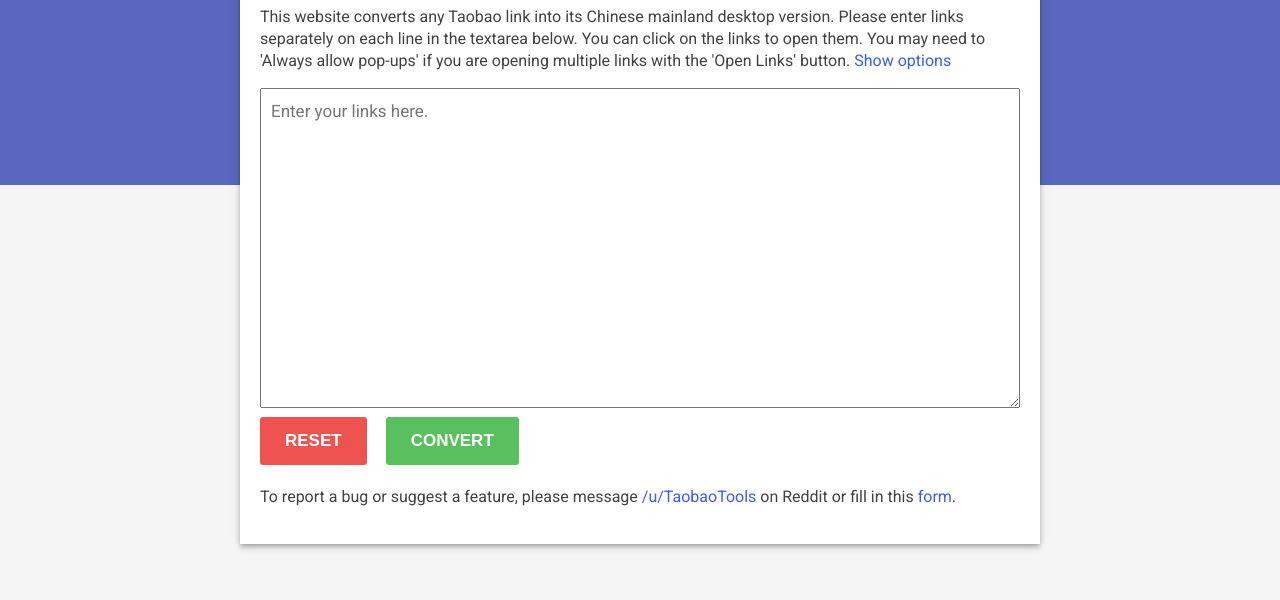
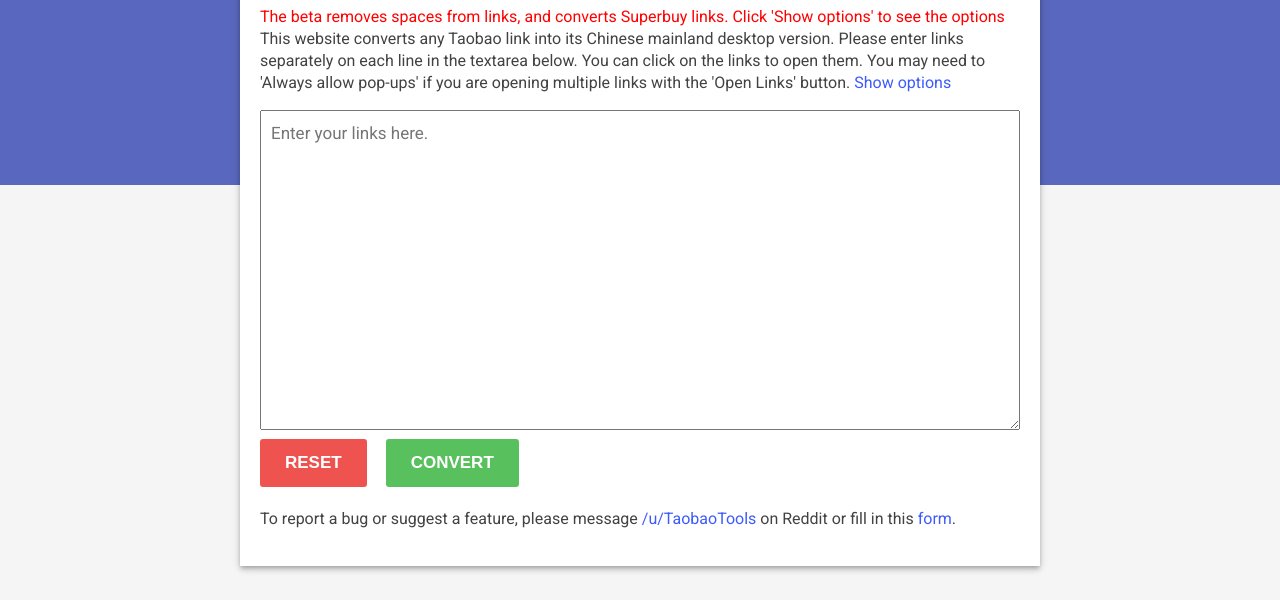
Before and after one commit to taobaotools/beta, a plain HTML site: page index.html in a window 1280 px wide. Shown: the part 200-800 px from the top of the page. Drawn offline with Linux system fonts and the light colour scheme.

Commit message:
Update index.html

```diff
--- a/index.html
+++ b/index.html
@@ -41,6 +41,7 @@
     <div class="content">
         <h1>Taobao Link Converter (Beta Version)</h1>
         <p>
+	    <span style="color: red;">The beta removes spaces from links, and converts Superbuy links. Click 'Show options' to see the options</span>
             This website converts any Taobao link into its Chinese mainland desktop version.
             Please enter links separately on each line in the textarea below.
             <span class="mobile-hide">
```
